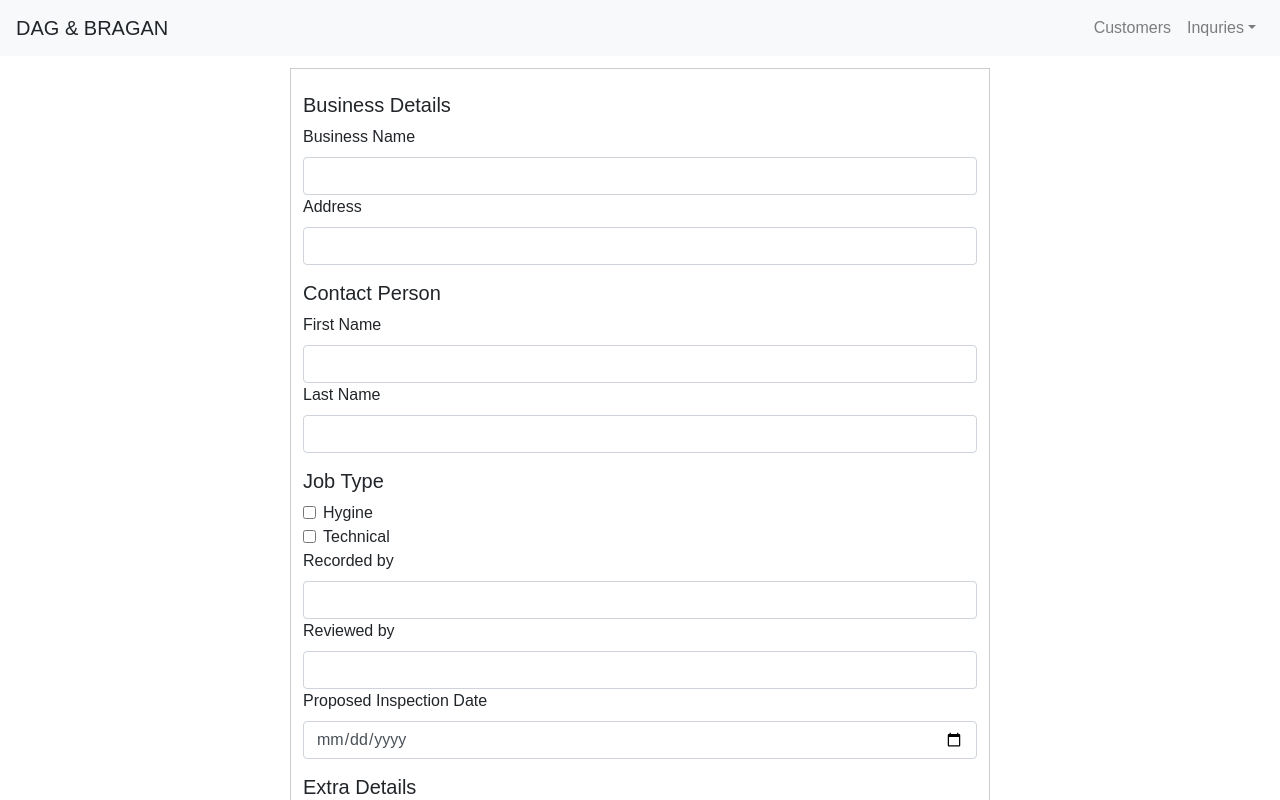
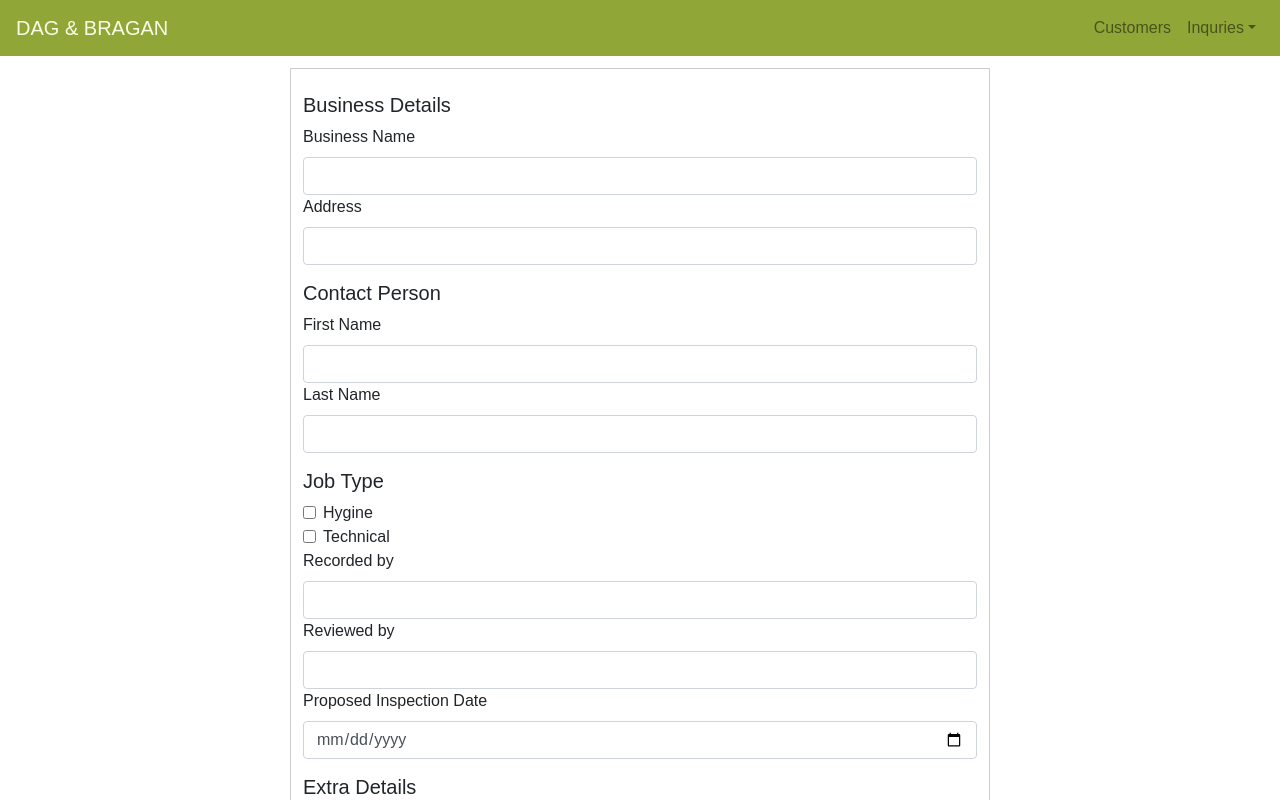
Before and after one commit to malep2007/dag-bragan-erp, a React app: page / in a window 1280 px wide. Shown: the top 800 px of the page. Built offline with nearby package versions, Linux system fonts and the light colour scheme; the HTML template or start-up script is replaced by a standard one.

Commit message:
implemented footer

```diff
--- a/src/App.js
+++ b/src/App.js
@@ -1,12 +1,14 @@
 import React, { Component } from 'react';
 import './App.css';
 import InquiryForm from './containers/InquiryForm/InquiryForm';
+import Footer from './components/Footer/Footer';
 
 class App extends Component {
   render() {
     return (
       <div className="App">
         <InquiryForm/>
+        <Footer/>
       </div>
     );
   }
--- /dev/null
+++ b/src/components/Footer/Footer.css
@@ -0,0 +1,8 @@
+.Footer{
+    background-color: #90A738;
+    height: 100px;
+    margin: 10px 0 0 0;
+    bottom: 0;
+    left: 0;
+    width: 100%;
+}
--- /dev/null
+++ b/src/components/Footer/Footer.js
@@ -0,0 +1,9 @@
+import React from 'react';
+import classes from './Footer.css';
+const footer = (props) => (
+    <div className={classes.Footer}>
+        {props.children}
+    </div>
+);
+
+export default footer;
--- /dev/null
+++ b/src/components/Header/Header.css
@@ -0,0 +1,4 @@
+.Header{
+    background-color: #90A738;
+    color: #F8FCE6;
+}
--- a/src/components/Header/Header.js
+++ b/src/components/Header/Header.js
@@ -1,4 +1,7 @@
 import React, { Component } from 'react';
+
+import classes from './Header.css';
+
 import {
     Collapse,
     Navbar,
@@ -32,13 +35,13 @@ class Header extends Component {
     render() {
         return (
             <div>
-                <Navbar color="light" light expand="md">
+                <Navbar light expand="md" className={classes.Header}>
                     <NavbarBrand>DAG & BRAGAN</NavbarBrand>
                     <NavbarToggler onClick={this.toggle} />
                     <Collapse isOpen={this.state.isOpen} navbar>
                         <Nav className="ml-auto" navbar>
-                            <NavItem>
-                                <NavLink>Customers</NavLink>
+                            <NavItem className={classes.NavItem}>
+                                <NavLink >Customers</NavLink>
                             </NavItem>
                             <UncontrolledDropdown nav inNavbar>
                                 <DropdownToggle nav caret>
```
